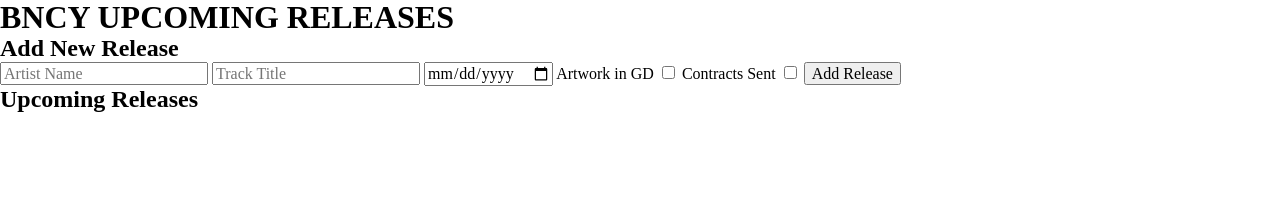
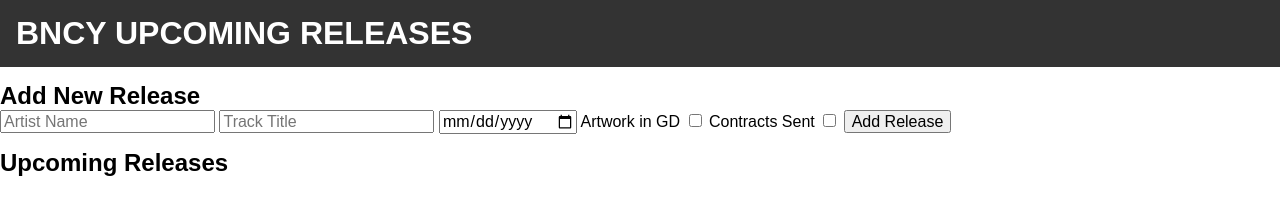
Before and after one commit to Greenie5656/BNCY-upcoming-releases, a website: page index.html in a window 1280 px wide. Drawn offline with Linux system fonts and the light colour scheme.

Commit message:
Create basic page layout

```diff
--- a/assets/styles/main.css
+++ b/assets/styles/main.css
@@ -78,3 +78,35 @@ textarea:not([rows]) {
 :target {
   scroll-margin-block: 5ex;
 }
+
+/*------------------------------------*\
+* Base Styles
+\*------------------------------------*/
+
+body {
+  font-family: sans-serif;
+}
+
+.container {
+  display: flex;
+  flex-direction: column;
+  gap: 1rem;
+  min-height: 100vh;
+}
+
+header {
+  background-color: #333;
+  color: white;
+  padding: 1rem;
+}
+
+main {
+  flex: 1;
+  padding: 1rem;
+}
+
+footer {
+  background-color: #333;
+  color: white;
+  padding: 1rem;
+}
```
